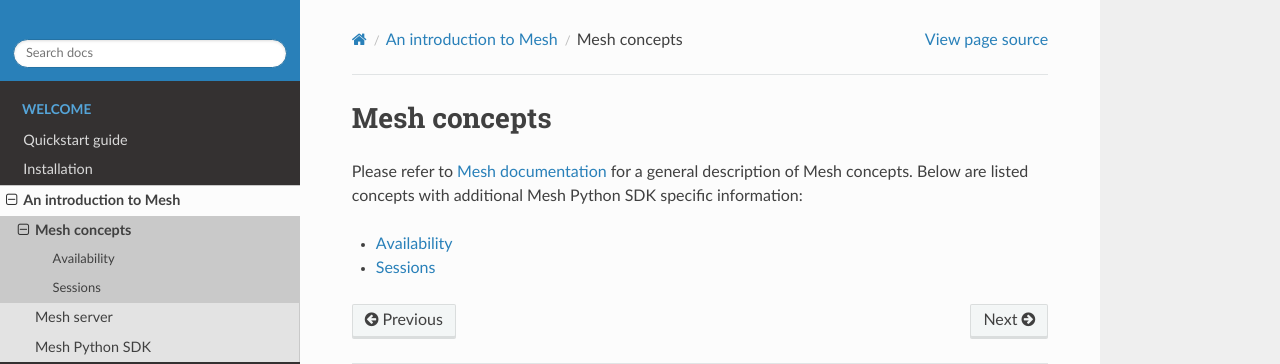
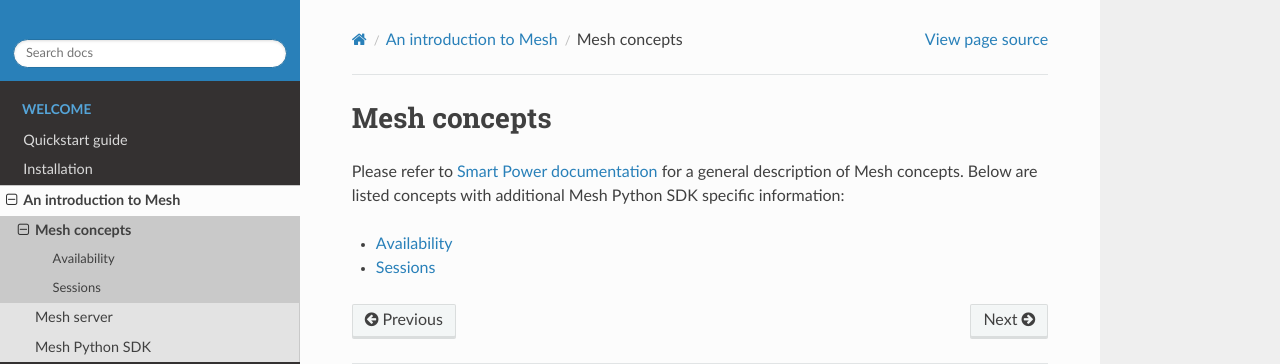
Before and after one commit to Volue-Public/energy-mesh-python, a Sphinx documentation site: the page built from docs/source/mesh_concepts.rst, in a window 1280 px wide. Shown: the top 364 px of the page. Built offline with Sphinx 7.4.7 and the Read the Docs theme 3.1.0, drawn with Linux system fonts in a browser that asks for light colours.

Commit message:
Fix Mesh concepts link

```diff
--- a/docs/source/mesh_concepts.rst
+++ b/docs/source/mesh_concepts.rst
@@ -2,7 +2,7 @@
 Mesh concepts
 ==============
 
-Please refer to `Mesh documentation <https://volue-public.github.io/energy-smp-docs/latest/mesh/concepts/>`_
+Please refer to `Smart Power documentation <https://volue-public.github.io/energy-smp-docs/latest/>`_
 for a general description of Mesh concepts. Below are listed concepts with additional Mesh Python SDK specific information:
 
 .. toctree::
```
